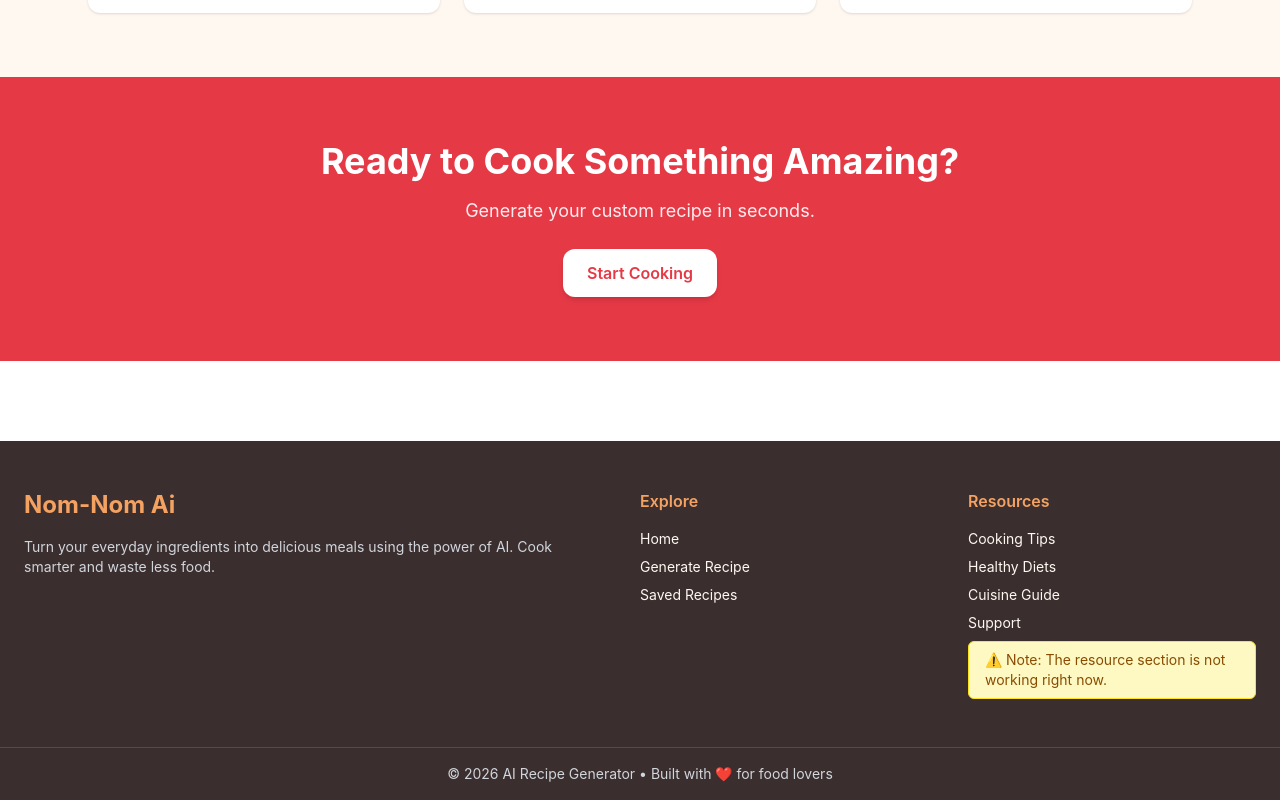
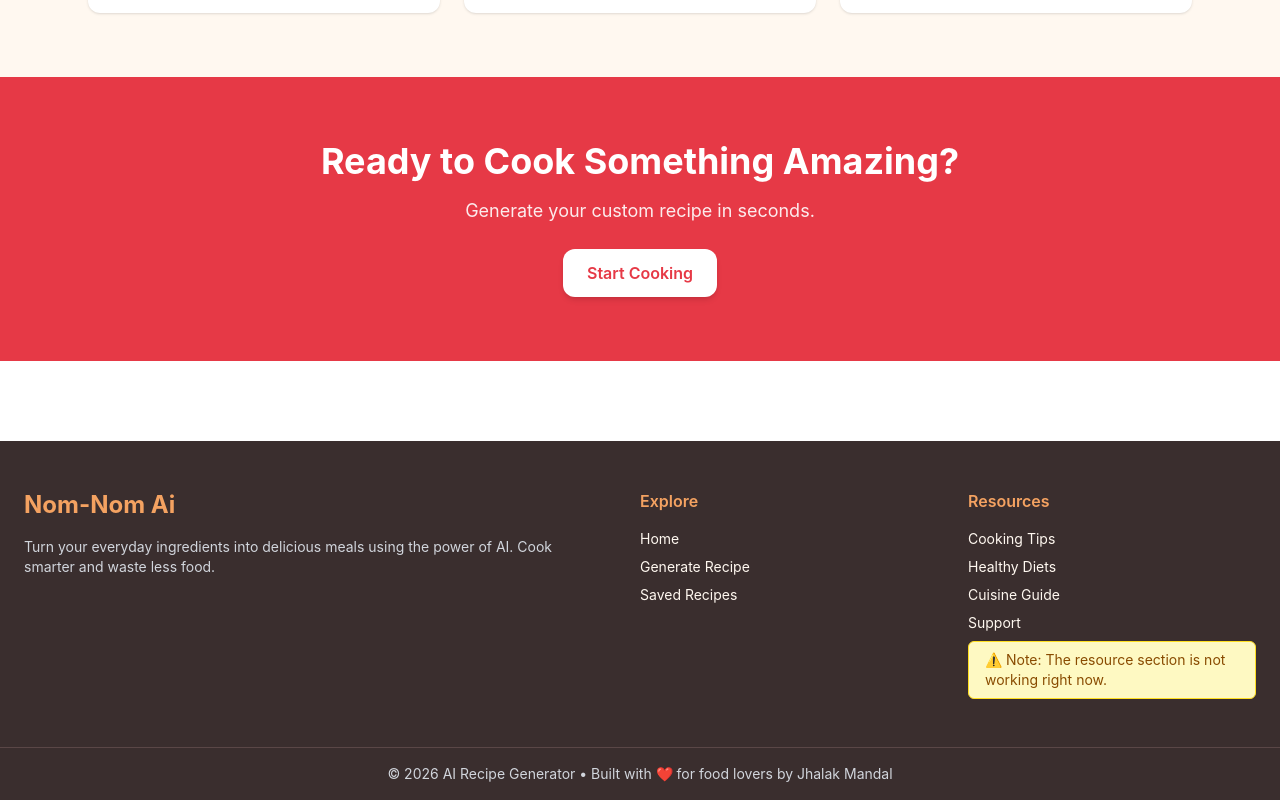
Before and after one commit to Xenofang/NomNomAI, a React (Vite) app in the folder frontend/: page / in a window 1280 px wide. Shown: the part 1339-2139 px from the top of the page. Built offline with nearby package versions, Linux system fonts and the light colour scheme.

Commit message:
update footer to include author name in copyright notice

```diff
--- a/frontend/src/components/Footer.jsx
+++ b/frontend/src/components/Footer.jsx
@@ -53,7 +53,7 @@ const Footer = () => {
 
       {/* Bottom Bar */}
       <div className="border-t border-[#5a4747] text-center py-4 text-sm text-gray-300">
-        © 2026 AI Recipe Generator • Built with ❤️ for food lovers
+        © 2026 AI Recipe Generator • Built with ❤️ for food lovers by Jhalak Mandal
       </div>
     </footer>
   );
```
